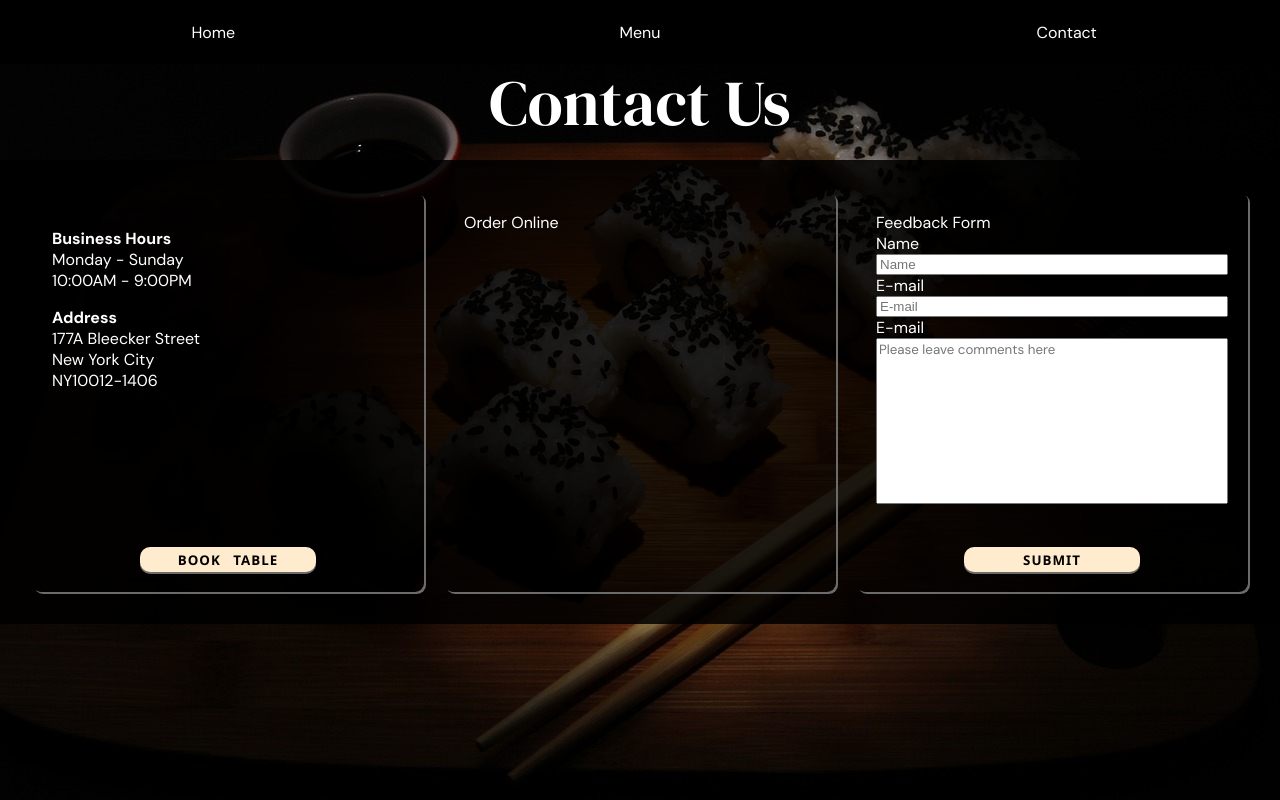
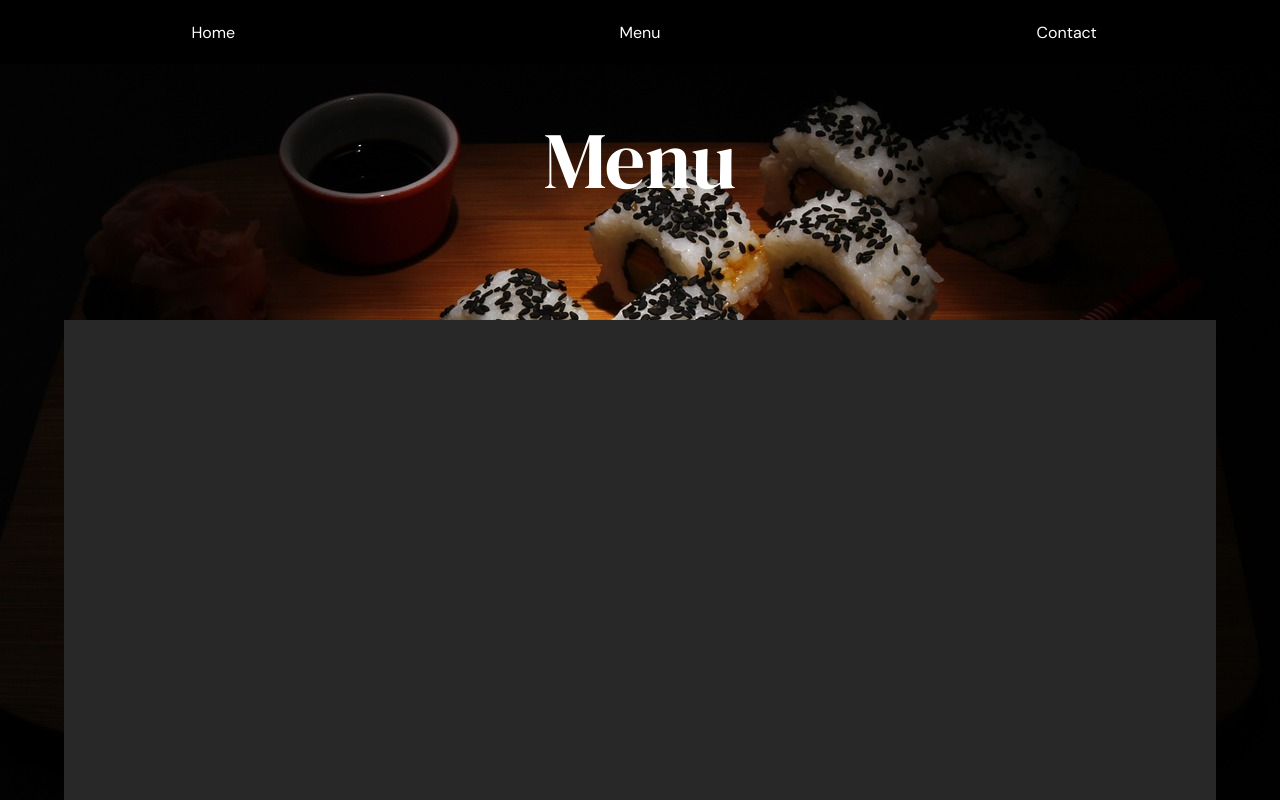
Before and after one commit to DR7262/restaurant-page, a website built with webpack: page dist/index.html in a window 1280 px wide. Shown: the top 800 px of the page. Built offline with nearby package versions, Linux system fonts and the light colour scheme.

Commit message:
Updated menu with placeholder title and background

```diff
--- a/src/index.js
+++ b/src/index.js
@@ -31,5 +31,5 @@ navButtons.forEach(element => {
 });
 
 
-switchTab(contact);
+switchTab(menu);
 console.log("Test Successful!");
--- a/src/menu.js
+++ b/src/menu.js
@@ -1,7 +1,10 @@
-const menuTitle = document.createElement('div');
+import {createDOMElement} from "./domFunctions.js";
+
+const menuTitle = createDOMElement('div', 'menuTitle');
 menuTitle.textContent = 'Menu';
-menuTitle.classList.add('menu');
 
-const menu = [menuTitle]
+const menuContainer = createDOMElement('div', 'menu');
+
+const menu = [menuTitle, menuContainer]
 
 export default menu;
--- a/src/style.css
+++ b/src/style.css
@@ -55,7 +55,7 @@ nav:hover {
 }
 
 .hero,
-.menu,
+.menuTitle,
 .contact {
     font-family: 'DMSerifDisplay';
     color: rgb(255, 255, 255);
@@ -81,6 +81,19 @@ nav:hover {
 
 .missionText {
     padding: 2em;
+}
+
+.menuTitle {
+    font-size: 5em;
+    line-height: 8rem;
+    height: 40vh;
+}
+
+.menu {
+    background-color: rgb(41, 40, 40);
+    width: 90vw;
+    height: 100vh;
+    margin: 0 auto;
 }
 
 .contact {
```
Also changed, not shown: dist/main.js.
